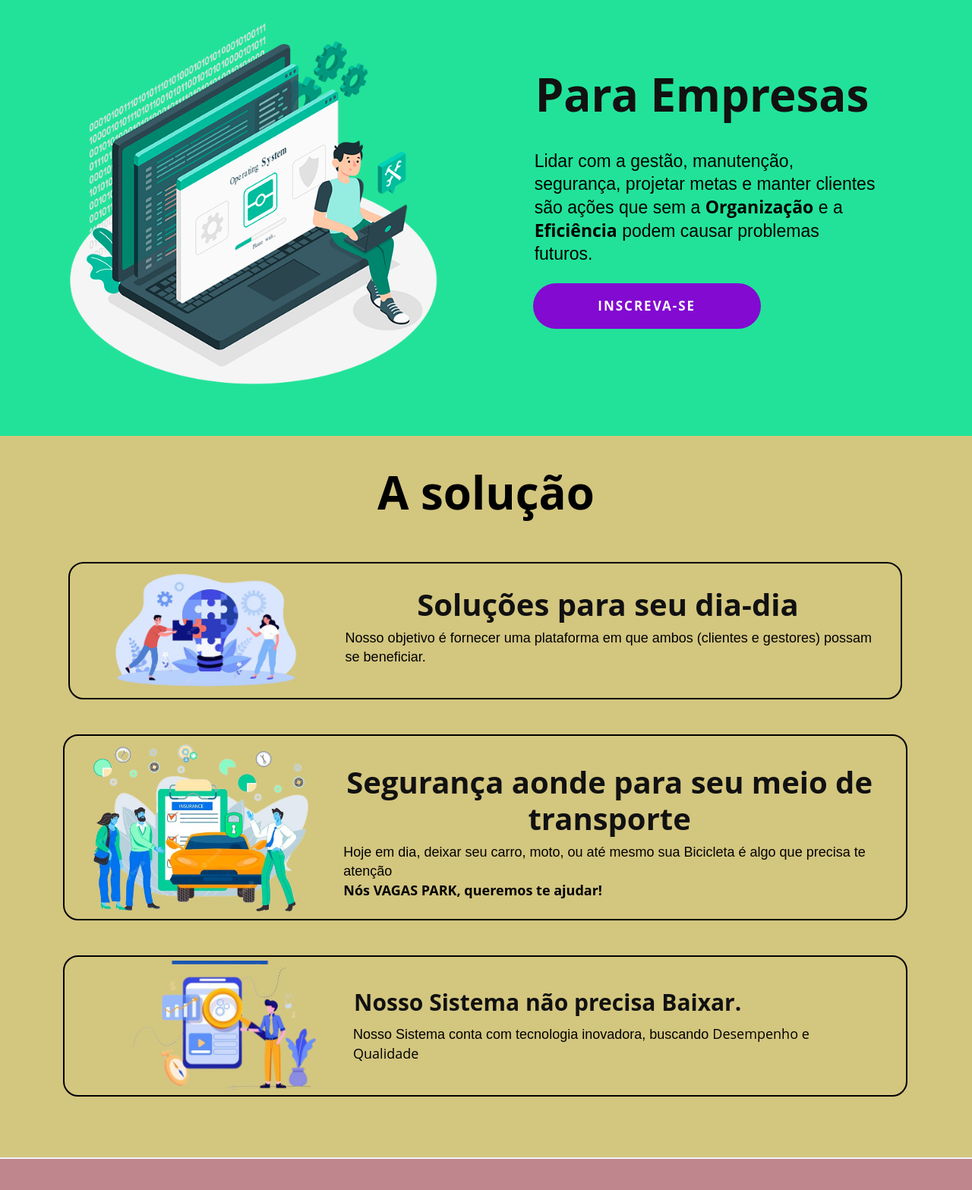
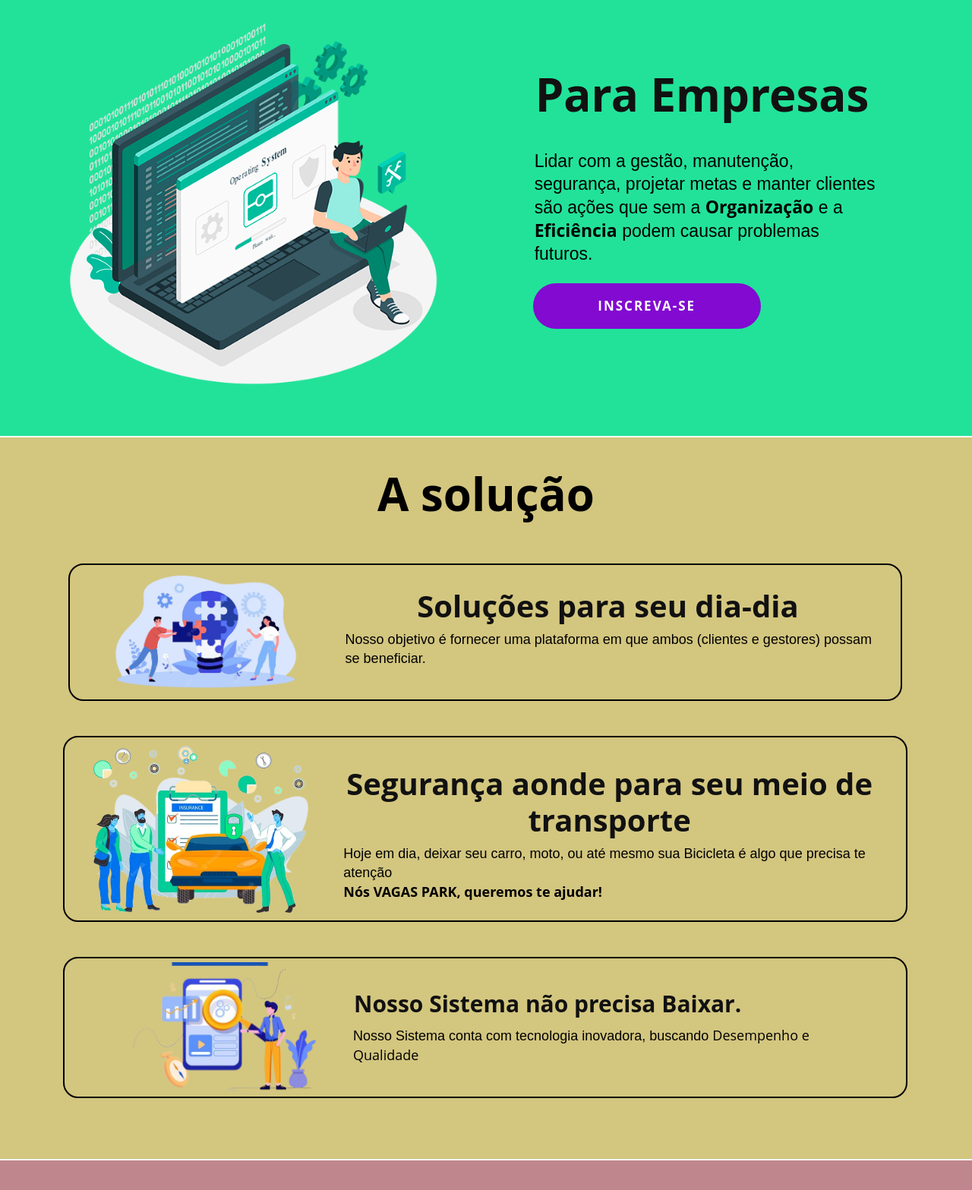
Before and after one commit to raciriaco/Home-proposta-01, a PHP site: page / in a window 1280 px wide. Shown: the part 1291-2858 px from the top of the page at 76% size. Run offline with PHP 8.4, Linux system fonts and the light colour scheme; some libraries are stand-ins or nearby versions.

Commit message:
Coloquei sessoes para separar

```diff
--- a/css/footer_gif.css
+++ b/css/footer_gif.css
@@ -231,6 +231,7 @@ h1, h2, h3, h4, h5, h6 {
     position: absolute;
     -webkit-animation: myfirst 15s linear infinite;
     animation: myfirst 15s linear infinite;
+    cursor: url(http://www.webcis.com.br/images/lupa-clientes.cur), default;
 }
 
 @-moz-keyframes myfirst {
--- a/index.html
+++ b/index.html
@@ -104,7 +104,7 @@
     </div>
   </div>
 </section>
-
+<section style="padding: 1px;"></section>
 <section class="segunda-dobra-01 wf-section">
 <div class="container">
 <h1 class="heading-40-copy">
@@ -221,6 +221,7 @@
           </div>
         </div>
 </section>
+<section style="padding: 1px;"></section>
               <!-- equipe tecnica -->
 <section class="segunda-dobra-02 ">
    <div class="container">
```
Also changed, not shown: 2 other files.
